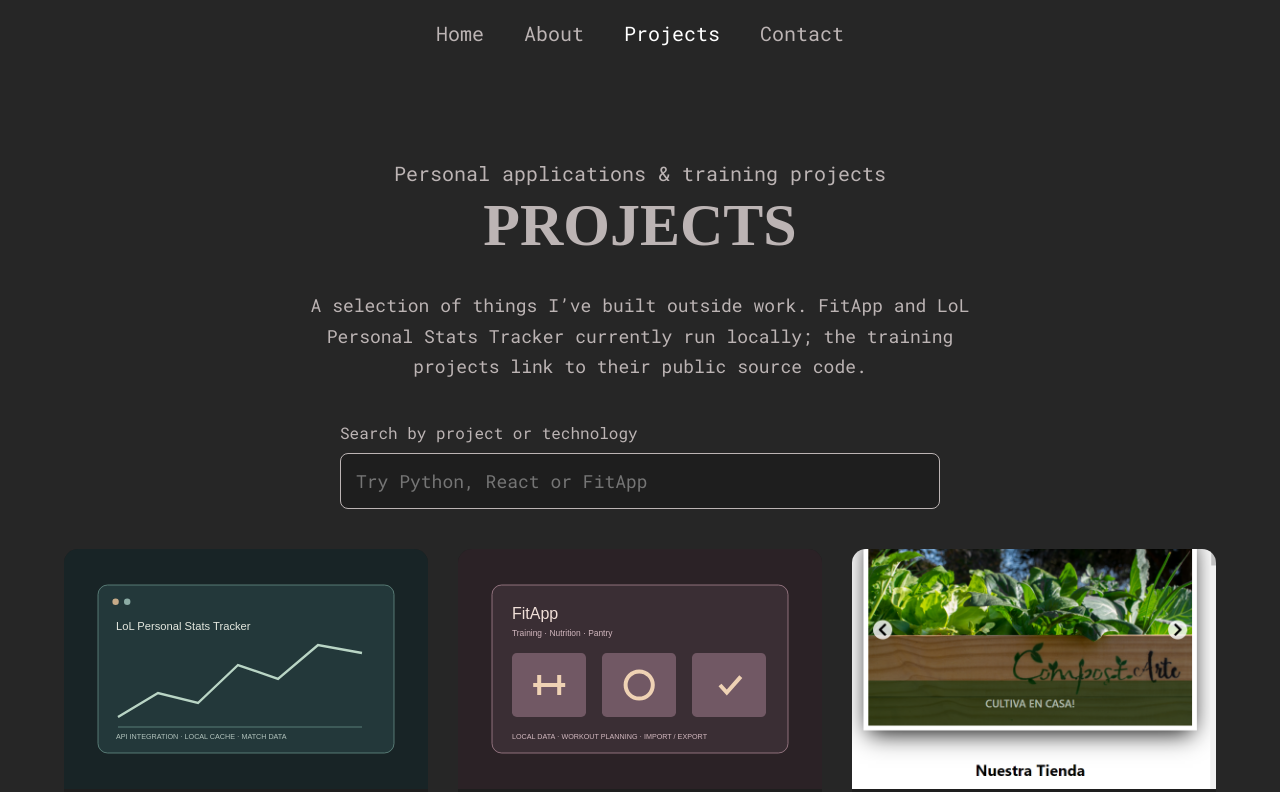
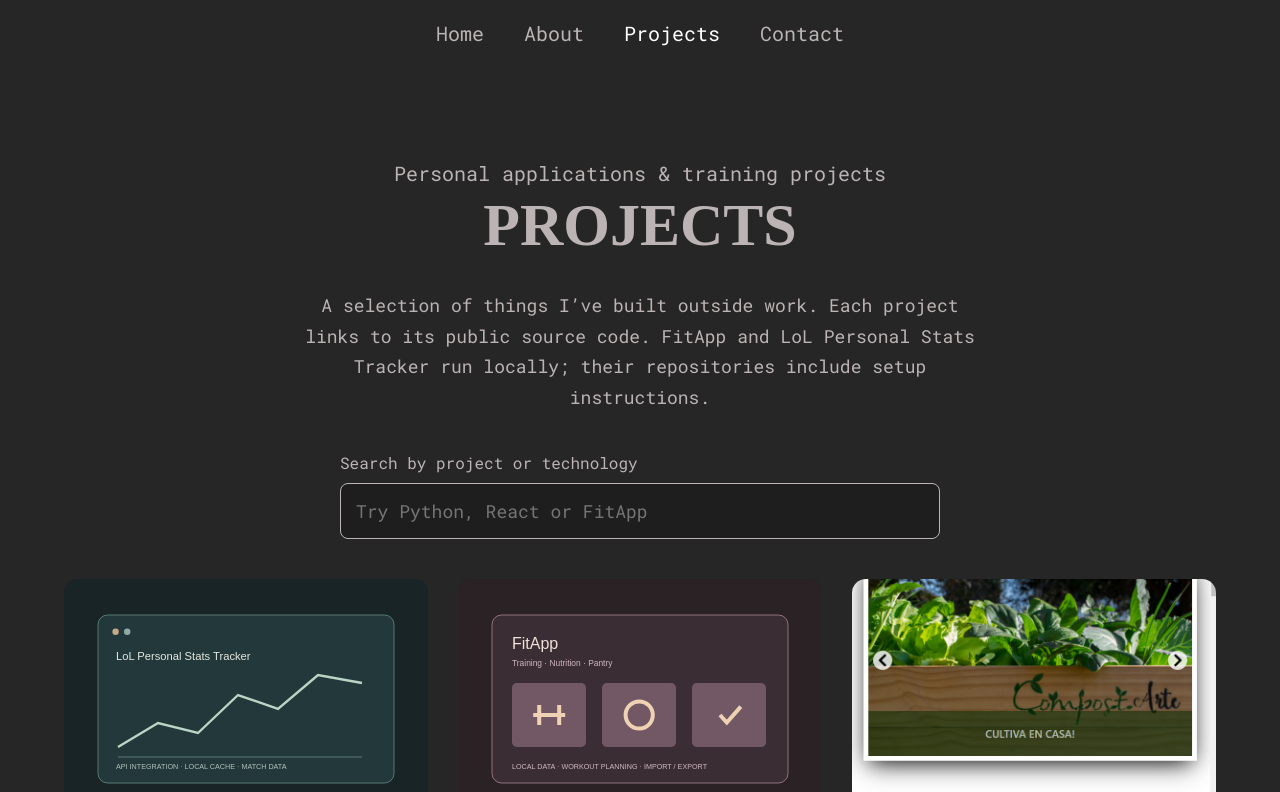
Before and after one commit to rubensauriosD/Portfolio, a React (Create React App) app: page /projects in a window 1280 px wide. Shown: the top 792 px of the page. Built offline with nearby package versions, Linux system fonts and the light colour scheme; a web font is replaced by a local one.

Commit message:
Link FitApp and LoL Tracker source repositories

```diff
--- a/src/assets/data/projects.js
+++ b/src/assets/data/projects.js
@@ -14,6 +14,7 @@ const projects = [
       'A local dashboard for League of Legends account, ranked and match statistics, integrating Riot Games APIs.',
     stack: 'Python · SQLite · REST APIs · JavaScript',
     img: tracker,
+    source: 'https://github.com/rubensauriosD/lol-stats',
     illustration: true,
     features: [
       'Account, ranked and match data in one dashboard.',
@@ -29,6 +30,7 @@ const projects = [
       'A personal application for workout planning, nutrition and pantry management, with local data persistence.',
     stack: 'JavaScript · Electron · localStorage',
     img: fitapp,
+    source: 'https://github.com/rubensauriosD/FitApp',
     illustration: true,
     features: [
       'Workout calendar and training timer.',
--- a/src/pages/Projects.js
+++ b/src/pages/Projects.js
@@ -57,9 +57,9 @@ export default function Projects() {
           heading="Projects"
         />
         <p className="intro">
-          A selection of things I’ve built outside work. FitApp and LoL Personal
-          Stats Tracker currently run locally; the training projects link to
-          their public source code.
+          A selection of things I’ve built outside work. Each project links to
+          its public source code. FitApp and LoL Personal Stats Tracker run
+          locally; their repositories include setup instructions.
         </p>
         <div className="search">
           <label htmlFor="project-search">
```
Also changed, not shown: 1 other file (tests, documents, lock files or other folders).
